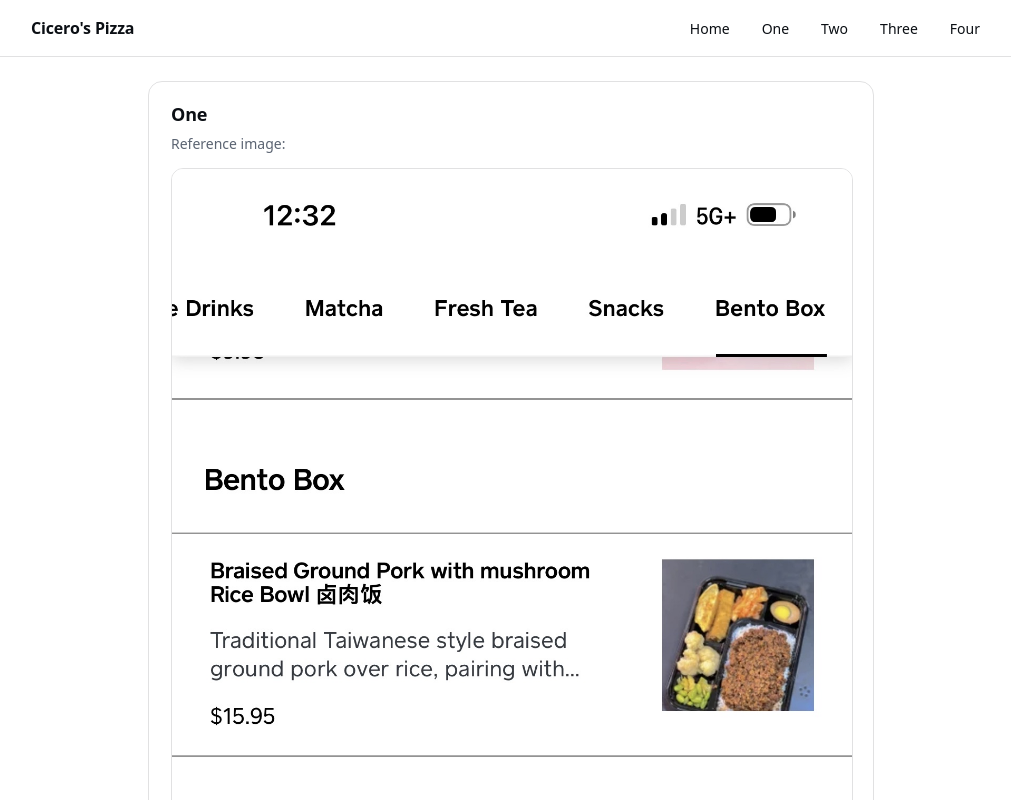
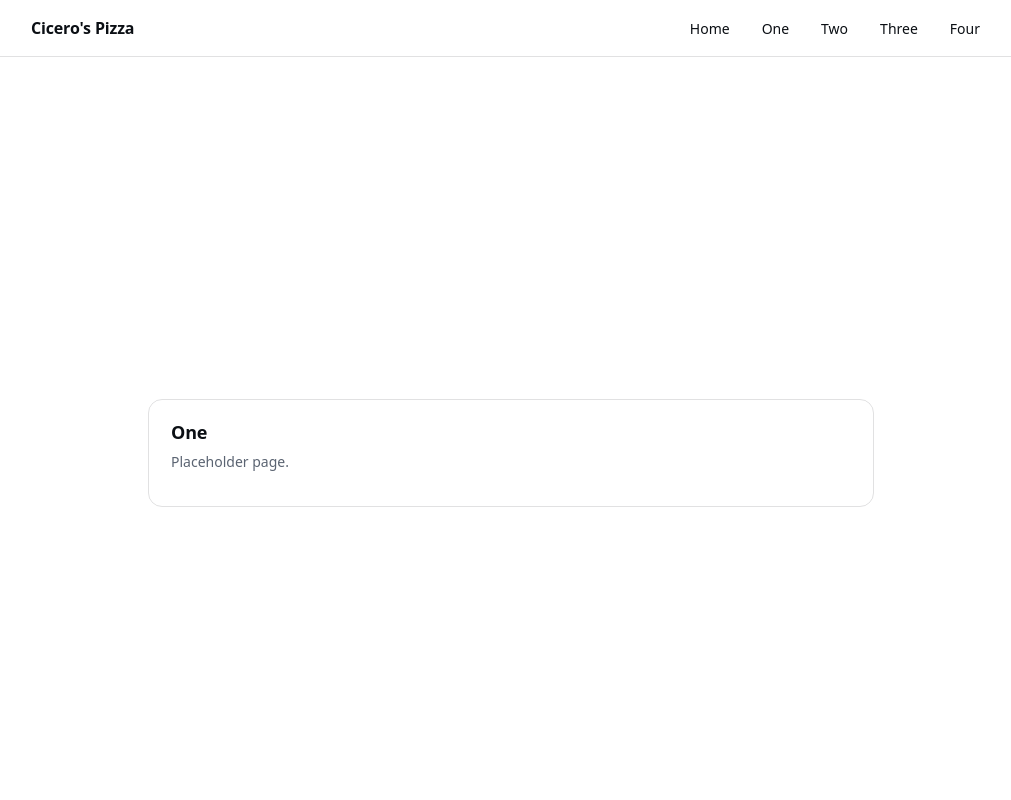
Before and after one commit to lugeorge8/cicerosdemo, a Next.js app: page /one in a window 1280 px wide. Shown: the top 800 px of the page, without its empty margins (129-1140 px from the left). Built offline with nearby package versions, Linux system fonts and the light colour scheme.

Commit message:
Remove image from page one

```diff
--- a/src/app/one/page.tsx
+++ b/src/app/one/page.tsx
@@ -1,21 +1,9 @@
-import Image from 'next/image';
-
 export default function Page() {
   return (
     <main className="wrap">
       <section className="card">
         <h1>One</h1>
-        <p>Reference image:</p>
-        <div style={{ marginTop: 12 }}>
-          <Image
-            src="/images/page-one.png"
-            alt="Reference screenshot"
-            width={768}
-            height={1536}
-            style={{ width: '100%', height: 'auto', borderRadius: 12, border: '1px solid rgba(11, 15, 20, 0.12)' }}
-            priority
-          />
-        </div>
+        <p>Placeholder page.</p>
       </section>
     </main>
   );
```
Also changed, not shown: public/images/page-one.png (deleted).
